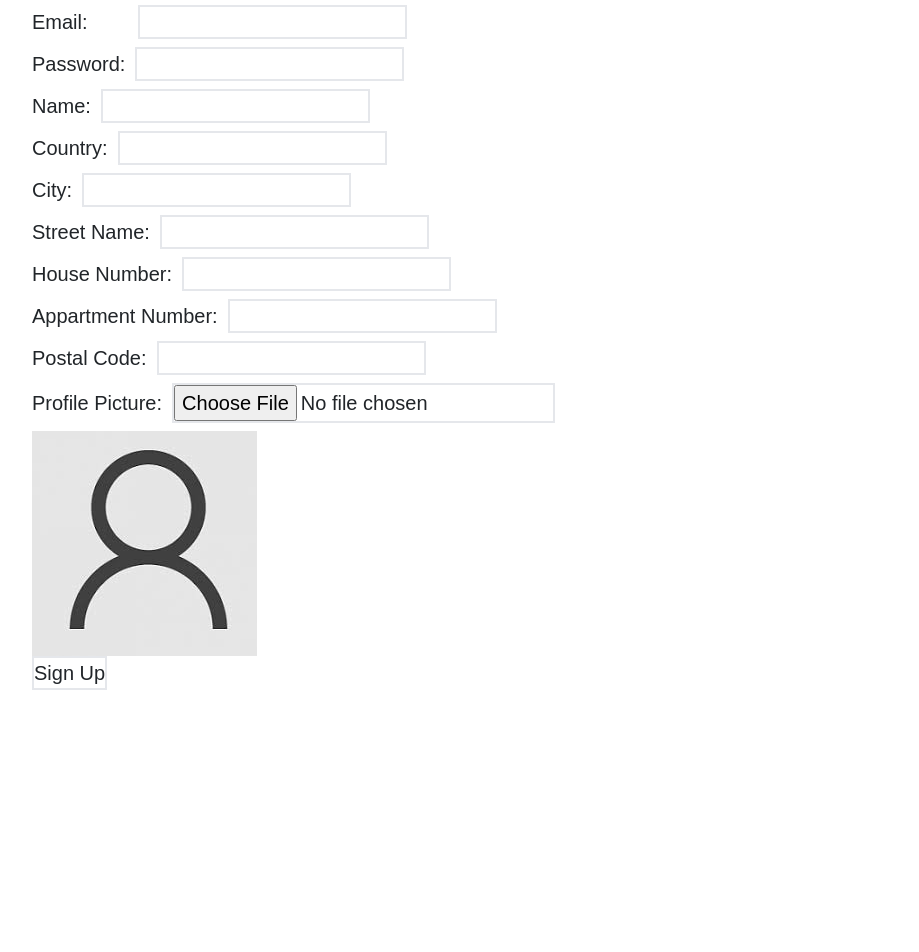
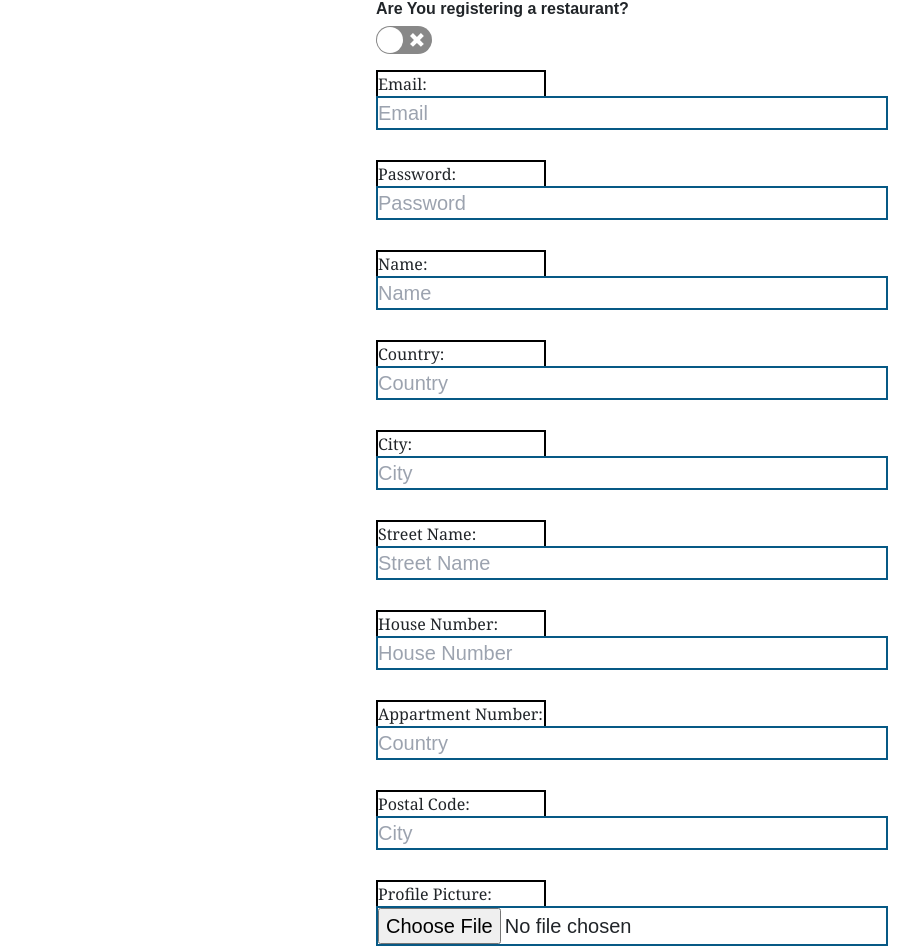
Before and after one commit to psi-group/savings_app, a React (Create React App) app in the folder savings_app_frontend/: page /register in a window 1280 px wide. Shown: the part 212-1164 px from the top of the page, without its empty margins (8-927 px from the left). Before the commit the page ends 910 px from the top, so only its background shows below. Built offline with nearby package versions, Linux system fonts and the light colour scheme.

Commit message:
style register and login

```diff
--- a/savings_app_frontend/src/Login.js
+++ b/savings_app_frontend/src/Login.js
@@ -1,19 +1,12 @@
-
-import { useState } from 'react';
+import { useState } from "react";
 import Switch from "react-switch";
 import { Link } from "react-router-dom";
 import { useNavigate } from "react-router-dom";
-import { useContext } from 'react';
-import useAuth from './useAuth';
+import { useContext } from "react";
+import useAuth from "./useAuth";
 
 const Login = () => {
-
   const { setAuth } = useAuth();
-
-
-
-
-
 
   const [errorMsg, setErrMsg] = useState("");
 
@@ -24,26 +17,20 @@ const Login = () => {
     e.preventDefault();
 
     console.log(email + "|" + password);
-        fetch("https://localhost:7183/api/auth/login",
-            {
+    fetch("https://localhost:7183/api/auth/login", {
       method: "POST",
       headers: {
         "Access-Control-Allow-Origin": "*",
-                    "Content-Type": "application/json"                },
-                body: JSON.stringify(
-                    {
+        "Content-Type": "application/json",
+      },
+      body: JSON.stringify({
         email: email,
-                        password: password
-                    }
-                )
-            }).
-            then((res) => res.text()).
-            then((response) => {
-
+        password: password,
+      }),
+    })
+      .then((res) => res.text())
+      .then((response) => {
         console.log(response);
-
-
-
 
         const token = response;
         /*
@@ -53,38 +40,50 @@ const Login = () => {
                 setAuth({ token, name, role });*/
 
         localStorage.setItem("token", token);
-
-
-
-
-
-            }).catch(error => {
-
+      })
+      .catch((error) => {
         setErrMsg(error);
       });
   };
 
-
-
   return (
-
     <div>
-
-
-            <div className="text-[20px] ml-10 mt-10">
+      <div className="text-[20px] mx-72 flex justify-center mt-16 h-full flex-col">
+        <h1 className="text-center font-bold font-serif mb-3 text-2xl">Login</h1>
         <form onSubmit={handleRegister}>
+          <div className="flex-col flex">
             <label>Email:</label>
-                    <input className=" mb-2 ml-[50px] border-2" type="text" id="email" onChange={(e) => setEmail(e.target.value)}></input><br></br>
+            <input
+              className=" border-2 border-black"
+              type="text"
+              placeholder="Email"
+              id="email"
+              onChange={(e) => setEmail(e.target.value)}
+            ></input>
+            <br></br>
+          </div>
+          <div className="flex flex-col">
             <label>Password:</label>
-                    <input className=" mb-2 ml-[10px] border-2" type="password" id="password" onChange={(e) => setPassword(e.target.value)} ></input><br></br>
-
-                    <button className=" mb-2   border-2">Sign In</button>
+            <input
+              className=" border-2 border-black"
+              type="password"
+              placeholder="Password"
+              id="password"
+              onChange={(e) => setPassword(e.target.value)}
+            ></input>
+            <br></br>
+          </div>
+          <button className="mt-3 border-3 border-sky-800 font-bold hover:bg-sky-800 hover:text-white h-10 w-full">
+            Sign In
+          </button>
         </form>
-            </div>
+        <div className="mt-5 mb-5 bg-sky-800 h-[2px] w-full"></div>
+      <h1 className="text-center font-bold font-serif">Don't have an account yet?</h1>
+      <Link to="/register" className="text-center text-sky-700">Register here</Link>
       </div>
 
-        )
-
-}
+    </div>
+  );
+};
 
 export default Login;
--- a/savings_app_frontend/src/Register.js
+++ b/savings_app_frontend/src/Register.js
@@ -1,15 +1,12 @@
-
-import { useState } from 'react';
+import { useState } from "react";
 import Switch from "react-switch";
 import { Link } from "react-router-dom";
 import { useNavigate } from "react-router-dom";
 
-
 const Register = () => {
-
   const navigate = useNavigate();
 
-    const defaultImageSrc = '/images/profilePic.jpg';
+  const defaultImageSrc = "/images/profilePic.jpg";
 
   const [errorMsg, setErrMsg] = useState("");
 
@@ -26,10 +23,8 @@ const Register = () => {
     streetName: "",
     houseNumber: 0,
     appartmentNumber: 0,
-        postalCode: 0
-
+    postalCode: 0,
   });
-
 
   const handleRegister = (e) => {
     e.preventDefault();
@@ -37,129 +32,264 @@ const Register = () => {
     const formData = new FormData();
 
     //let userAuth = { 'email': email, "password": password };
-        formData.append('userAuth[email]', email);
-        formData.append('userAuth[password]', password);
-        formData.append('name', name);
-        formData.append('imageFile', imageFile);
+    formData.append("userAuth[email]", email);
+    formData.append("userAuth[password]", password);
+    formData.append("name", name);
+    formData.append("imageFile", imageFile);
     console.log(address);
-        formData.append('address[country]', address.country);
-        formData.append('address[city]', address.city);
-        formData.append('address[streetName]', address.streetName);
-        formData.append('address[houseNumber]', address.houseNumber);
-        formData.append('address[appartmentNumber]', address.appartmentNumber);
-        formData.append('address[postalCode]', address.postalCode);
+    formData.append("address[country]", address.country);
+    formData.append("address[city]", address.city);
+    formData.append("address[streetName]", address.streetName);
+    formData.append("address[houseNumber]", address.houseNumber);
+    formData.append("address[appartmentNumber]", address.appartmentNumber);
+    formData.append("address[postalCode]", address.postalCode);
 
-
-
-
-
-
-        fetch("https://localhost:7183/api/auth/register/buyer",
-            {
+    fetch("https://localhost:7183/api/auth/register/buyer", {
       method: "POST",
       headers: { "Access-Control-Allow-Origin": "*" },
-                body: formData
-            }).
-            then(async response => {
-
-                const isJson = response.headers.get('content-type')?.includes('application/json');
+      body: formData,
+    })
+      .then(async (response) => {
+        const isJson = response.headers
+          .get("content-type")
+          ?.includes("application/json");
 
         console.log(isJson);
 
         console.log(response);
         if (!response.ok) {
-
           console.log(response.statusText);
           setErrMsg("Incorrect register inputs");
-
-                }
-                else {
+        } else {
           setErrMsg("");
         }
-            }).catch(error => {
-
+      })
+      .catch((error) => {
         setErrMsg(error);
       });
   };
-
 
   const handleImageChange = (e) => {
     console.log("change");
     if (e.target.files && e.target.files[0]) {
       let imageFile = e.target.files[0];
       const reader = new FileReader();
-            reader.onload = x => {
+      reader.onload = (x) => {
         setImageFile(imageFile);
         setImageSrc(x.target.result);
         console.log(x.target.result);
-            }
+      };
       reader.readAsDataURL(imageFile);
-        }
-        else {
+    } else {
       setImageFile(null);
       setImageSrc(defaultImageSrc);
     }
-    }
-
+  };
 
   const redirectToLogin = () => {
     navigate("/login");
-    }
+  };
 
   return (
-
-        <div>
-
-            <div>
-                <button onClick={redirectToLogin }>Already registed?</button>
+    <div className="flex  flex-col justify-center mx-96">
+      <div className="mt-3 flex flex-col align-middle gap-3">
+        <h1 className="text-center font-bold">Already registered?</h1>
+        <button
+          onClick={redirectToLogin}
+          className="border-3 border-sky-800 font-bold hover:bg-sky-800 hover:text-white h-10"
+        >
+          Login
+        </button>
       </div>
 
+      <div className="bg-sky-800 h-[2px] w-full mt-3 mb-3"></div>
 
-            <div>
-                <label>{errorMsg}</label>
+      <label className="text-center font-bold text-red-800 mb-3 font-mono">
+        {errorMsg}
+      </label>
+
+      <div className="flex flex-col gap-2">
+        <h1 className="font-bold">Are You registering a restaurant?</h1>
+        <Switch
+          className="pb-3"
+          onChange={(e) => setIsRestaurant(e)}
+          checked={isRestaurant}
+        />
       </div>
-            <p>Are You registering a restaurant?</p>
-            <Switch onChange={(e) => setIsRestaurant(e)} checked={isRestaurant}/>
-            <div className="text-[20px] ml-10 mt-10">
-                <form onSubmit={handleRegister}>
-                    <label>Email:</label>
-                    <input className=" mb-2 ml-[50px] border-2" type="text" id="email" onChange={(e) => setEmail(e.target.value)}></input><br></br>
-                    <label>Password:</label>
-                    <input className=" mb-2 ml-[10px] border-2" type="password" id="password" onChange={(e) => setPassword(e.target.value)} ></input><br></br>
-                    <label>Name:</label>
-                    <input className=" mb-2 ml-[10px] border-2" type="text" id="name" onChange={(e) => setName(e.target.value)} ></input><br></br>
 
-                    <label>Country:</label>
-                    <input className=" mb-2 ml-[10px] border-2" type="text" id="country" onChange={(e) => setAddress({ ...address, country : e.target.value })} ></input><br></br>
+      <div className="text-[20px]">
+        <form
+          onSubmit={handleRegister}
+          className="flex flex-col justify-center [&>div>input]:border-2 [&>div>input]:border-sky-800
+          [&>div>label]:border-2 [&>div>label]:border-black [&>div>label]:border-b-0 [&>div>label]:whitespace-pre [&>div>label]:w-[170px] [&>div>label]:text-[16px]
+          [&>div>label]:font-serif"
+        >
+          <div className="grid">
+            <input
+              className="peer"
+              type="text"
+              id="email"
+              onChange={(e) => setEmail(e.target.value)}
+              placeholder="Email"
+            ></input>
+            <br></br>
+            <label
+              className="peer-focus:bg-sky-800 row-start-1 peer-focus:text-white "
+              htmlFor="email"
+            >
+              Email:
+            </label>
+          </div>
 
-                    <label>City:</label>
-                    <input className=" mb-2 ml-[10px] border-2" type="text" id="city" onChange={(e) => setAddress({ ...address, city : e.target.value })} ></input><br></br>
+          <div className="grid">
+            <input
+              className="peer"
+              type="password"
+              id="password"
+              placeholder="Password"
+              onChange={(e) => setPassword(e.target.value)}
+            ></input>
+            <br></br>
+            <label className="peer-focus:bg-sky-800 row-start-1 peer-focus:text-white ">
+              Password:
+            </label>
+          </div>
 
-                    <label>Street Name:</label>
-                    <input className=" mb-2 ml-[10px] border-2" type="text" id="streetName" onChange={(e) => setAddress({ ...address, streetName : e.target.value })} ></input><br></br>
+          <div className="grid">
+            <input
+              className="peer"
+              type="text"
+              placeholder="Name"
+              id="name"
+              onChange={(e) => setName(e.target.value)}
+            ></input>
+            <label className="peer-focus:bg-sky-800 row-start-1 peer-focus:text-white ">
+              Name:
+            </label>
+          </div>
+          <br></br>
 
-                    <label>House Number:</label>
-                    <input className=" mb-2 ml-[10px] border-2" type="text" id="houseNumber" onChange={(e) => setAddress({ ...address, houseNumber : parseInt(e.target.value) })} ></input><br></br>
+          <div className="grid">
+            <input
+              className="peer"
+              type="text"
+              placeholder="Country"
+              id="country"
+              onChange={(e) =>
+                setAddress({ ...address, country: e.target.value })
+              }
+            ></input>
+            <label className="peer-focus:bg-sky-800 row-start-1 peer-focus:text-white ">
+              Country:
+            </label>
+          </div>
+          <br></br>
 
-                    <label>Appartment Number:</label>
-                    <input className=" mb-2 ml-[10px] border-2" type="text" id="country" onChange={(e) => setAddress({ ...address, appartmentNumber: parseInt(e.target.value) })} ></input><br></br>
+          <div className="grid">
+            <input
+              type="text"
+              id="city"
+              className="peer"
+              placeholder="City"
+              onChange={(e) => setAddress({ ...address, city: e.target.value })}
+            ></input>
+            <label className="peer-focus:bg-sky-800 row-start-1 peer-focus:text-white ">
+              City:
+            </label>
+          </div>
+          <br></br>
 
-                    <label>Postal Code:</label>
-                    <input className=" mb-2 ml-[10px] border-2" type="text" id="country" onChange={(e) => setAddress({ ...address, postalCode: parseInt(e.target.value) })} ></input><br></br>
+          <div className="grid">
+            <input
+              className="peer"
+              type="text"
+              placeholder="Street Name"
+              id="streetName"
+              onChange={(e) =>
+                setAddress({ ...address, streetName: e.target.value })
+              }
+            ></input>
+            <label className="peer-focus:bg-sky-800 row-start-1 peer-focus:text-white ">
+              Street Name:
+            </label>
+          </div>
+          <br></br>
+
+          <div className="grid">
+            <input
+              type="text"
+              className="peer"
+              id="houseNumber"
+              placeholder="House Number"
+              onChange={(e) =>
+                setAddress({
+                  ...address,
+                  houseNumber: parseInt(e.target.value),
+                })
+              }
+            ></input>
+            <label className="peer-focus:bg-sky-800 row-start-1 peer-focus:text-white ">
+              House Number:
+            </label>
+          </div>
+          <br></br>
+
+          <div className="grid">
+            <input
+              type="text"
+              className="peer"
+              id="country"
+              placeholder="Country"
+              onChange={(e) =>
+                setAddress({
+                  ...address,
+                  appartmentNumber: parseInt(e.target.value),
+                })
+              }
+            ></input>
+            <label className="peer-focus:bg-sky-800 row-start-1 peer-focus:text-white ">
+              Appartment Number:
+            </label>
+          </div>
+          <br></br>
+
+          <div className="grid">
+            <input
+              type="text"
+              className="peer"
+              placeholder="City"
+              id="city"
+              onChange={(e) =>
+                setAddress({ ...address, postalCode: parseInt(e.target.value) })
+              }
+            ></input>
+            <label className="peer-focus:bg-sky-800 row-start-1 peer-focus:text-white ">
+              Postal Code:
+            </label>
+          </div>
+          <br></br>
+
+            <div className="grid">
 
 
+          <input
+            accept="image/*"
+            type="file"
+            id="picture"
+            className="peer"
+            placeholder="Picture"
+            onChange={handleImageChange}
+          ></input>
+          <label className="peer-focus:bg-sky-800 row-start-1 peer-focus:text-white ">Profile Picture:</label>
+          </div>
+          <br></br>
+          <img src={imageSrc}></img>
 
-                    <label>Profile Picture:</label>
-                    <input className=" mb-2 ml-[10px] border-2" accept="image/*" type="file" id="picture" onChange={handleImageChange} ></input><br></br>
-                    <img src={imageSrc} ></img>
-
-                    <button className=" mb-2   border-2">Sign Up</button>
+          <button className="border-3 border-sky-800 font-bold hover:bg-sky-800 hover:text-white h-10 my-3">Sign Up</button>
         </form>
       </div>
     </div>
-
-        )
-
-}
+  );
+};
 
 export default Register;
```
Also changed, not shown: 19 other files (tests, documents, lock files or other folders). Lines whose indentation alone changed are shown as unchanged.
